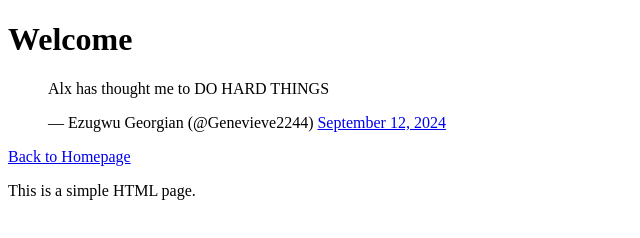
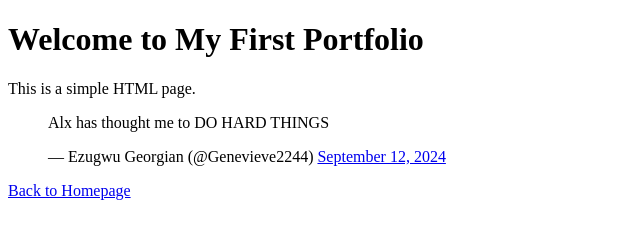
Before and after one commit to Gennykosi/My_First_Portfolio, a plain HTML site: page html_basic/tweet.html in a window 1280 px wide. Shown: the whole page, without its empty margins (0-640 px from the left). Drawn offline with Linux system fonts and the light colour scheme.

Commit message:
Add tweet.html with updated content

```diff
--- a/html_basic/tweet.html
+++ b/html_basic/tweet.html
@@ -3,12 +3,12 @@
 <head>
     <meta charset="UTF-8">
     <meta name="viewport" content="width=device-width, initial-scale=1.0">
-    <title>My First tweet page</title>
+    <title>My First Portfolio</title>
 </head>
 <body>
-    <h1>Welcome</h1>
-      <!-- Embedded Tweet -->
-   <blockquote class="twitter-tweet">
+    <h1>Welcome to My First Portfolio</h1>
+    <p>This is a simple HTML page.</p>
+    <blockquote class="twitter-tweet">
         <p lang="en" dir="ltr">
             Alx has thought me to DO HARD THINGS
         </p>
@@ -18,7 +18,6 @@
         </a>
     </blockquote>
     <script async src="https://platform.twitter.com/widgets.js" charset="utf-8"></script>
-    <!-- Link back to index.html -->
-    <p><a href="index.html">Back to Homepage</a></p>
-    <p>This is a simple HTML page.</p>
+    <a href="./index.html">Back to Homepage</a>
+</body>
 </html>
```
